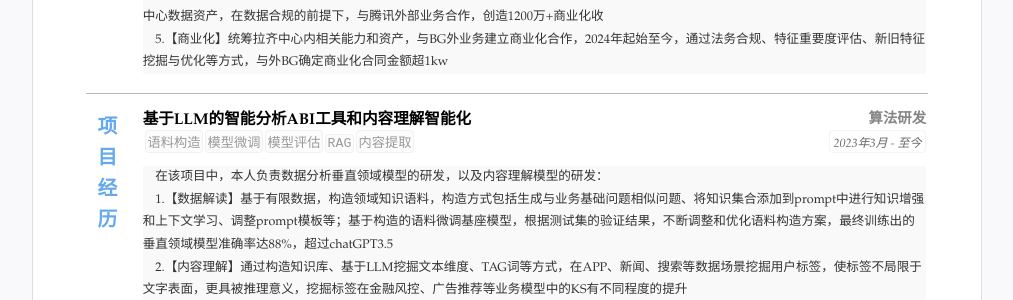
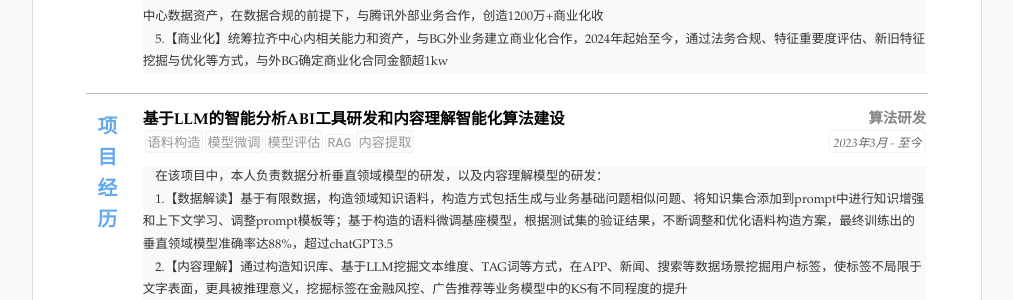
Before and after one commit to wenruity/resume1, a Jekyll site: the page built from index.html, in a window 1280 px wide. Shown: the part 905-1205 px from the top of the page, without its empty margins (133-1146 px from the left). Built offline with Jekyll 4.4.1, drawn with Linux system fonts in a browser that asks for light colours.

Commit message:
Update resume.yml

```diff
--- a/_data/resume.yml
+++ b/_data/resume.yml
@@ -88,7 +88,7 @@ main: #简历主要内容，
 - type: Projects
   name: 项目经历
   content:
-  - title: 基于LLM的智能分析ABI工具和内容理解智能化
+  - title: 基于LLM的智能分析ABI工具研发和内容理解智能化算法建设
     duration: 2023年3月 - 至今
     tags:
     - 语料构造
```
